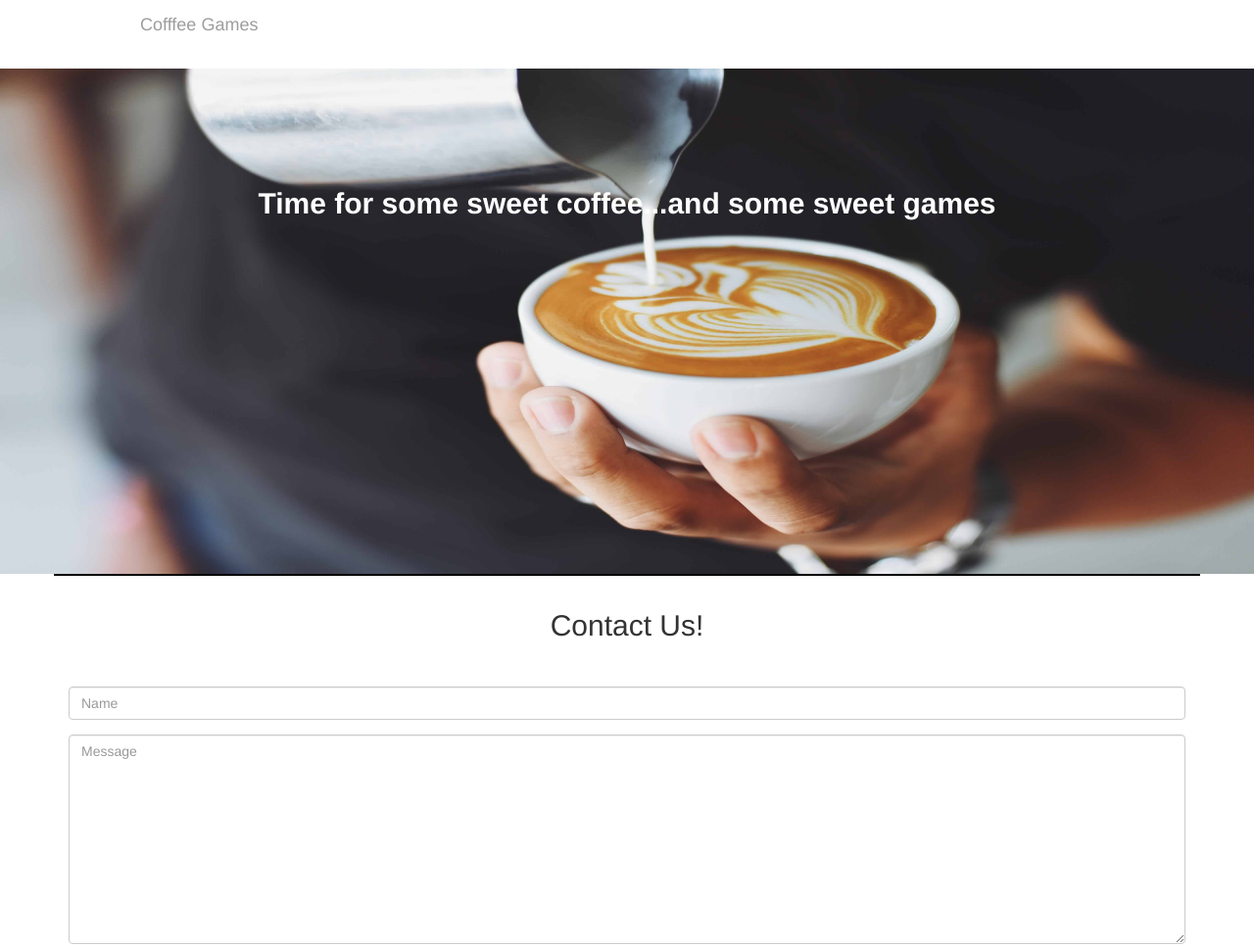
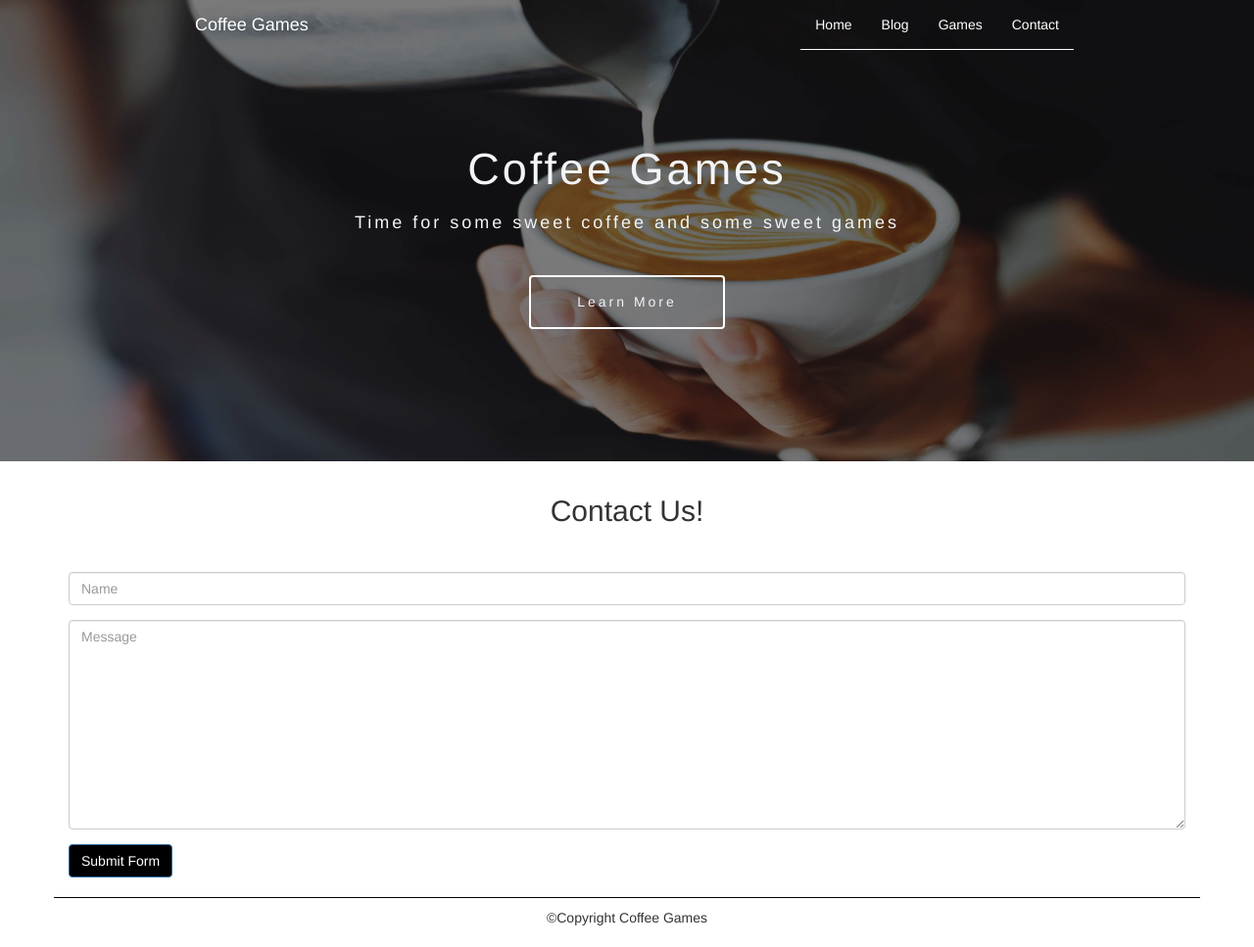
Before and after one commit to michaelc54213/coffee-games, a website: page contact.html in a window 1280 px wide. Shown: the top 967 px of the page at 98% size. Drawn offline with nearby package versions, Linux system fonts and the light colour scheme.

Commit message:
Unified stylings for image header for other pages.

```diff
--- a/contact.html
+++ b/contact.html
@@ -37,15 +37,12 @@
 
 	<!-- CATCH THE FRUIT JS FILES -->
 	<!-- END CATHE FRUIT FILES -->
-
-	<!--VALIDATION JS FILES -->
-	<script src="contact.js"></script>
   </head>
 
   <body>
 
+      <div class="container" class="top_container" style="">
     <nav class="navbar navbar-inverse navbar-fixed-top">
-      <div class="container">
         <div class="navbar-header">
           <button type="button" class="navbar-toggle collapsed" data-toggle="collapse" data-target="#navbar" aria-expanded="false" aria-controls="navbar">
             <span class="sr-only">Toggle navigation</span>
@@ -53,25 +50,26 @@
             <span class="icon-bar"></span>
             <span class="icon-bar"></span>
           </button>
-          <a class="navbar-brand" href="#">Cofffee Games</a>
+					<a class="navbar-brand" href="#" style="color: white;">Coffee Games</a>
         </div>
         <div id="navbar" class="collapse navbar-collapse">
-          <ul class="nav navbar-nav">
-            <li ><a href="index.html">Home</a></li>
+          <ul class="nav navbar-nav" style="border-bottom: 1px solid white;">
+            <li ><a href="/">Home</a></li>
             <li><a href="blog.html">Blog</a></li>
             <li><a href="games.html">Games</a></li>
             <li><a href="contact.html">Contact</a></li>
           </ul>
+	</nav>
         </div><!--/.nav-collapse -->
-      </div>
-    </nav>
+			</div>
+			<div class="headline headline-img">
+			  <p class="headline_txt">Coffee Games</p>
+			  <p style="font-size: .6em; font-weight: 100; letter-spacing: 3px;">Time for some sweet coffee and some sweet games</p>
+				<button class="btn btn-layout">Learn More</button>
+			</div>
 
-	<div style="width:100%;"><img src="img/coffee-pic-main.jpg" alt="Coffee Logo" class="img-responsive">
-	</div>
+	<div class="img_banner" style="background-image: url('img/coffee-pic-main.jpg');"></div>
 
-	<div class="container" style="border: 1px solid black;">
-	  <p id="image-text" style="">Time for some sweet coffee...and some sweet games</p>
-	</div>
 
     <div class="container">
 			<p class="headline">Contact Us!</p>
```
Also changed, not shown: blog.html (+12 -11 lines), games.html (+12 -13 lines).
